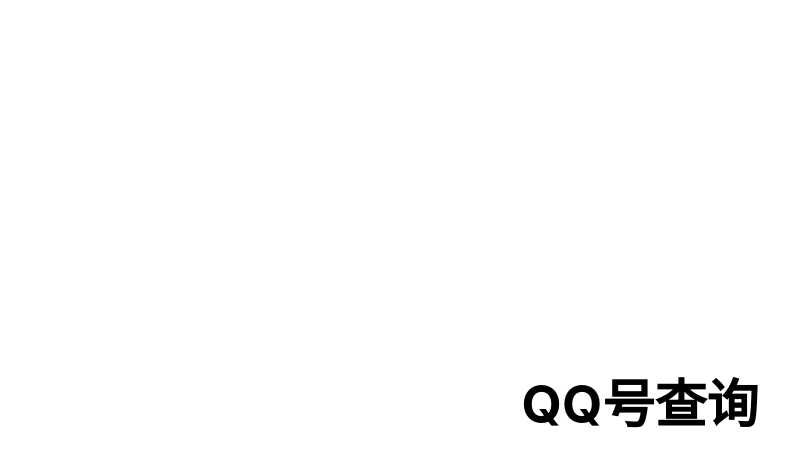
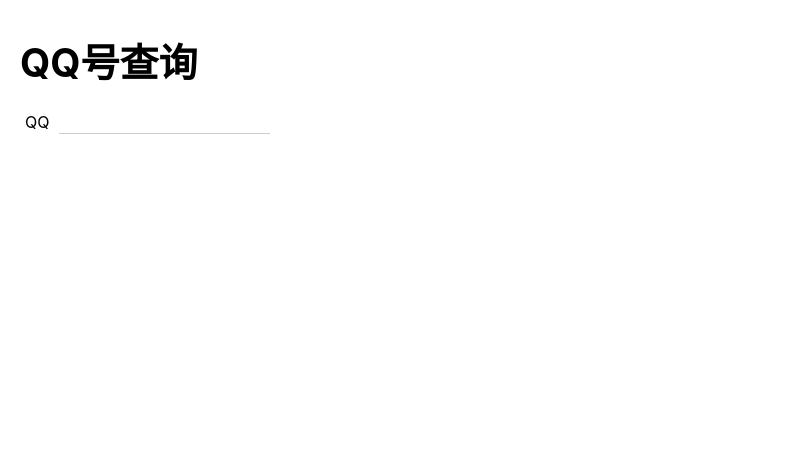
Before and after one commit to centsent/qq-number-query, a React (Create React App) app: page / in a window 1280 px wide. Shown: the top 466 px of the page, without its empty margins (0-800 px from the left). Built offline with nearby package versions, Linux system fonts and the light colour scheme.

Commit message:
feat: search and display QQ user info

```diff
--- a/src/App.css
+++ b/src/App.css
@@ -1,12 +1,9 @@
 .App {
-  text-align: center;
+  width: 300px;
 }
 
 .App-header {
   min-height: 100vh;
-  display: flex;
-  flex-direction: column;
-  align-items: center;
-  justify-content: center;
   font-size: calc(10px + 2vmin);
+  margin: 20px 0 0 20px;
 }
--- /dev/null
+++ b/src/features/profile/Profile.module.css
@@ -0,0 +1,61 @@
+.title {
+  margin-bottom: 10px;
+}
+
+.form {
+  padding: 5px;
+}
+
+.form label {
+  font-size: medium;
+}
+
+.form .qqNumberInput {
+  outline: none !important;
+  border: none !important;
+  border-bottom: 1px solid #ccc !important;
+  margin-left: 10px;
+  font-size: medium;
+}
+
+.form .danger {
+  border-color: #f50000 !important;
+}
+
+.form p.danger {
+  color: #f50000 !important;
+  font-size: small !important;
+}
+
+.userInfo {
+  display: flex;
+  border: 1px solid #ccc;
+  border-radius: 5px;
+  height: 60px;
+  margin-top: 10px;
+  padding: 5px;
+}
+
+.userInfo .avatar {
+  width: 50px;
+  height: 50px;
+  border-radius: 50%;
+  border: 2px solid #ccc;
+}
+
+.userInfo .info {
+  margin-left: 10px;
+}
+
+.userInfo .name {
+  font-size: medium;
+  text-align: left;
+  margin-top: 2px;
+}
+
+.userInfo .number {
+  font-size: medium;
+  text-align: left;
+  font-color: #ccc;
+  margin-top: 5px;
+}
--- a/src/features/profile/Profile.tsx
+++ b/src/features/profile/Profile.tsx
@@ -1,7 +1,57 @@
+import { useProfile, isEmptyUser } from './useProfile';
+import { Loading } from '../loading/Loading';
+import styles from './Profile.module.css';
+
+/**
+ * A React Component to search and display QQ user info.
+ */
 export function Profile() {
+  const {
+    error,
+    handleChange,
+    handleKeyUp,
+    handleSubmit,
+    isLoading,
+    userInfo,
+  } = useProfile();
+  const hasError = error !== '';
+  let className = styles.qqNumberInput;
+  if (hasError) {
+    className = `${className} ${styles.danger}`;
+  }
+
   return (
     <div>
-      <h1>QQ号查询</h1>
+      <h2 className={ styles.title }>QQ号查询</h2>
+      <div className={ styles.form }>
+        <label>QQ</label>
+        <input
+          type="text"
+          name="qqnumber"
+          onChange={ handleChange }
+          onBlur={ handleSubmit }
+          onKeyUp={ handleKeyUp }
+          className={ className }
+        />
+
+        {hasError && (
+          <p className={ styles.danger }>{error}</p>
+        )}
+      </div>
+
+      {isLoading && (
+        <Loading />
+      )}
+
+      {!isEmptyUser(userInfo) && (
+        <div className={ styles.userInfo }>
+          <img alt='' src={userInfo.qlogo} className={ styles.avatar } />
+          <div className={ styles.info }>
+            <div className={ styles.name }>{userInfo.name}</div>
+            <div className={ styles.number }>{userInfo.qqnumber}</div>
+          </div>
+        </div>
+      )}
     </div>
   );
 }
```
